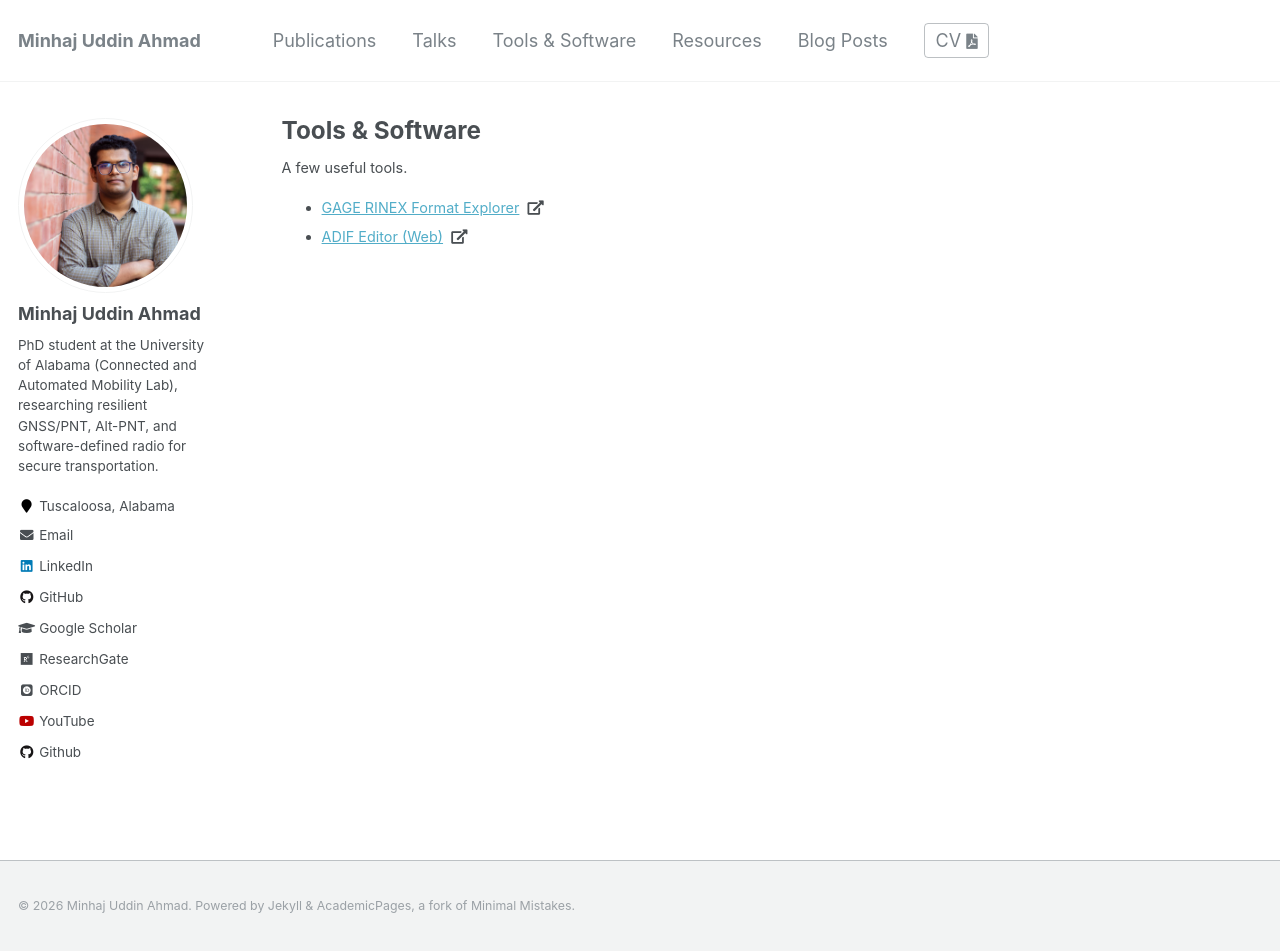
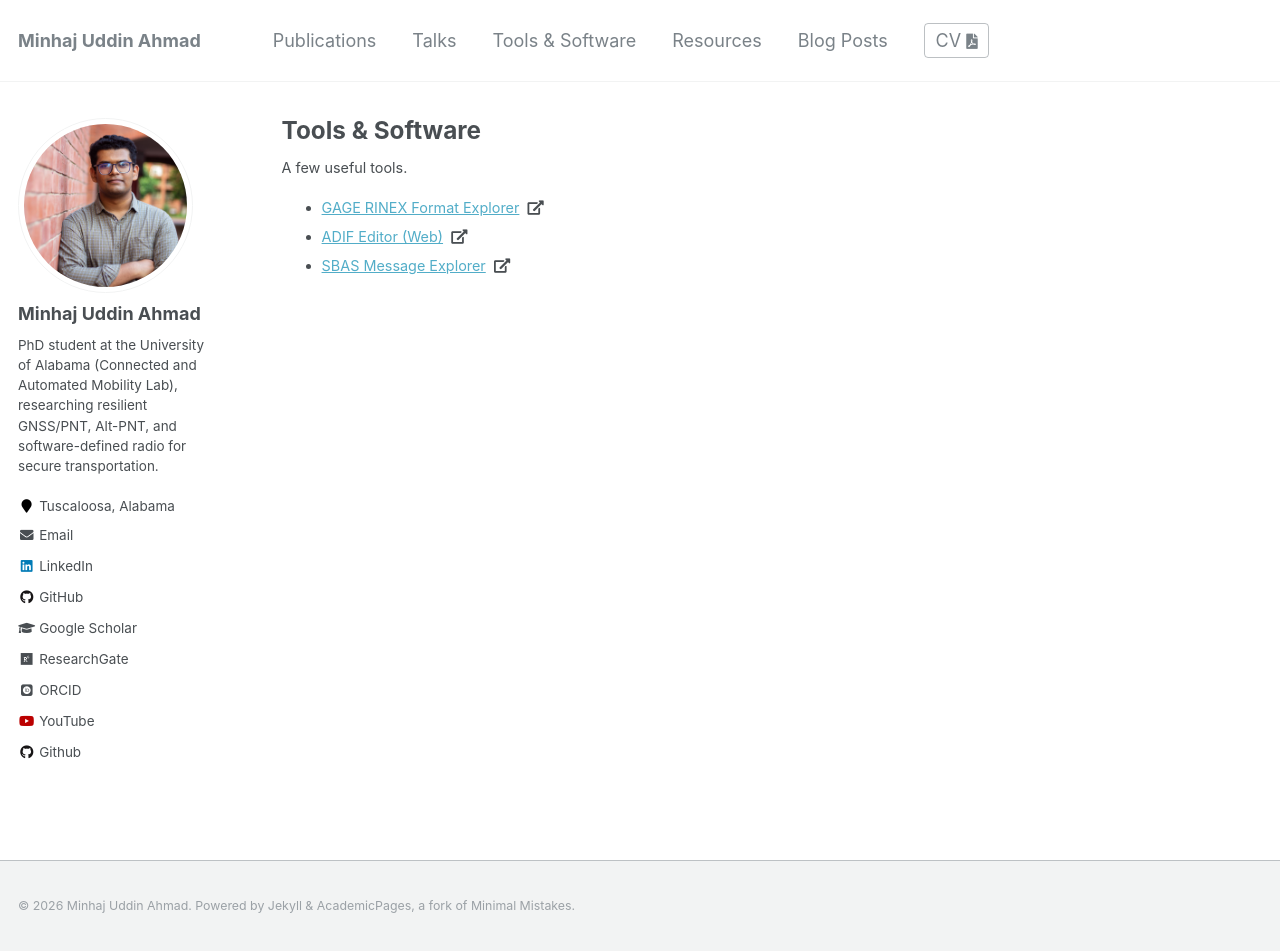
Before and after one commit to minhaj6/minhaj6.github.io, a Jekyll site: the page built from _pages/tools.md, in a window 1280 px wide and 951 px high. Built offline with Jekyll 4.4.1, drawn with Linux system fonts in a browser that asks for light colours; some web fonts are replaced.

Commit message:
new tool for sbas .ems!

```diff
--- a/_pages/tools.md
+++ b/_pages/tools.md
@@ -11,3 +11,4 @@ A few useful tools.
 
 - [GAGE RINEX Format Explorer](https://minhaj6.github.io/gage-rinex-format-explorers/) &nbsp;<i class="fas fa-external-link-alt" aria-hidden="true"></i>
 - [ADIF Editor (Web)](https://minhaj6.github.io/adif-editor-web/) &nbsp;<i class="fas fa-external-link-alt" aria-hidden="true"></i>
+- [SBAS Message Explorer](https://minhaj6.github.io/sbas-message-explorer/) &nbsp;<i class="fas fa-external-link-alt" aria-hidden="true"></i>
```
